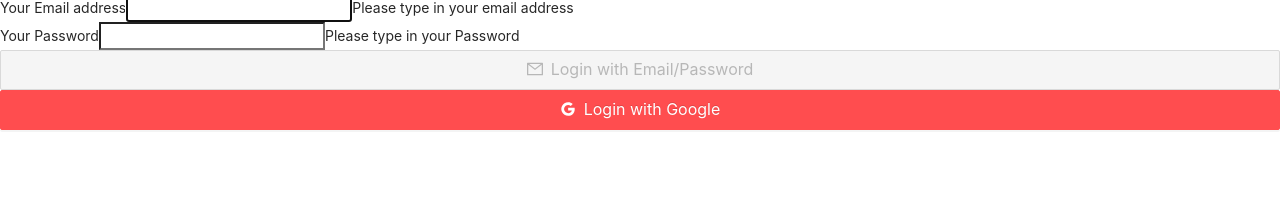
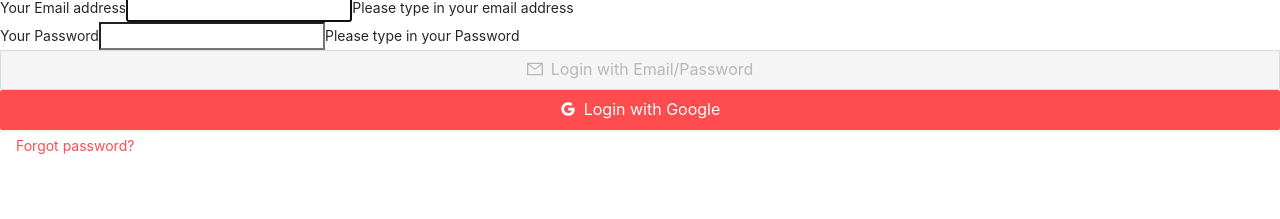
Before and after one commit to Faziki/Ecommerce, a React (Create React App) app in the folder client/: page /login in a window 1280 px wide. Shown: the part 81-300 px from the top of the page. Built offline with nearby package versions, Linux system fonts and the light colour scheme; no server answers.

Commit message:
added forgot password button (unconfigured)

```diff
--- a/client/src/pages/auth/Login.js
+++ b/client/src/pages/auth/Login.js
@@ -116,6 +116,11 @@ const Login = ({ history }) => {
           Login with Google
         </Button>
       </div>
+      <div className="float-right">
+        <Button danger type="link">
+          Forgot password?
+        </Button>
+      </div>
     </form>
   );
   return (
```
